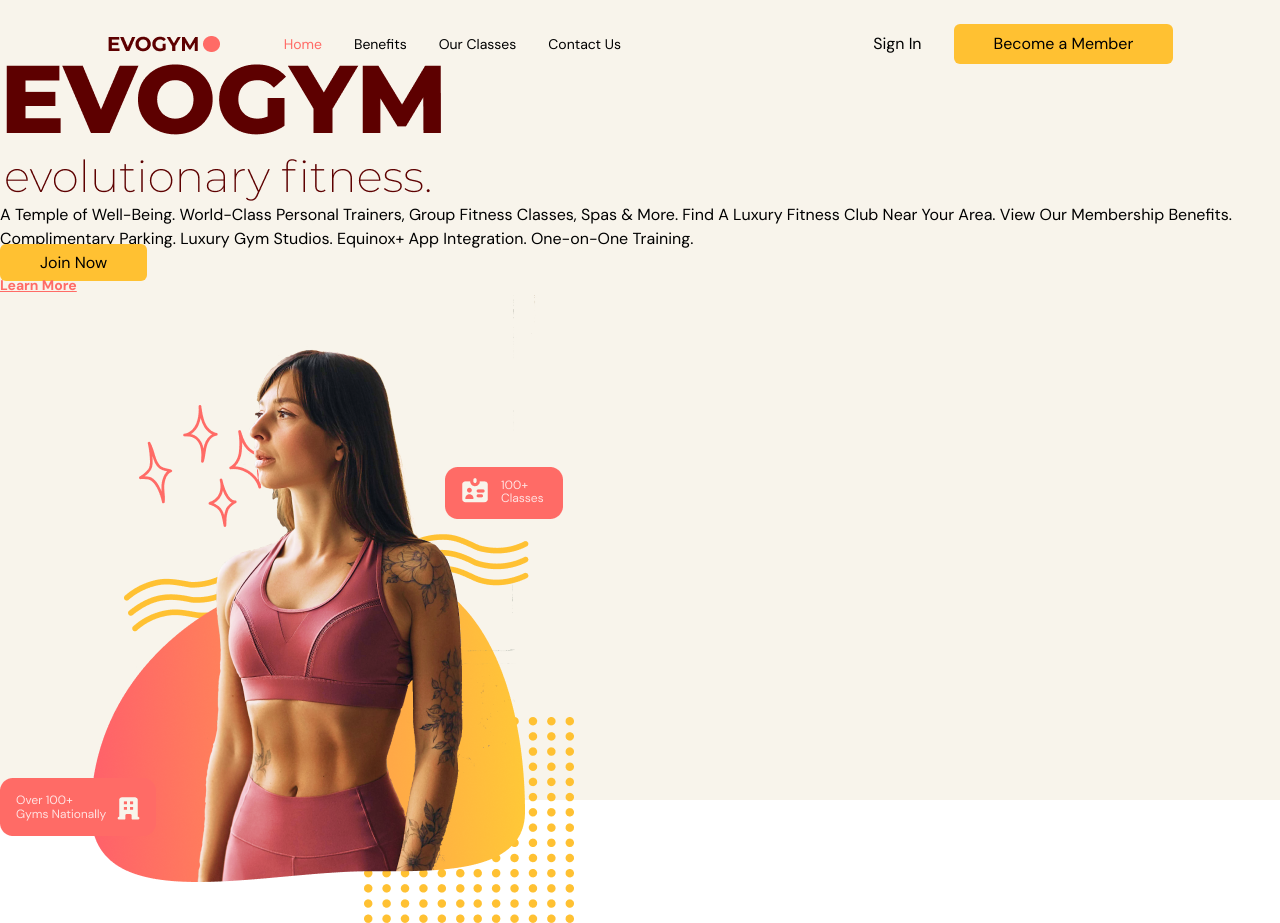
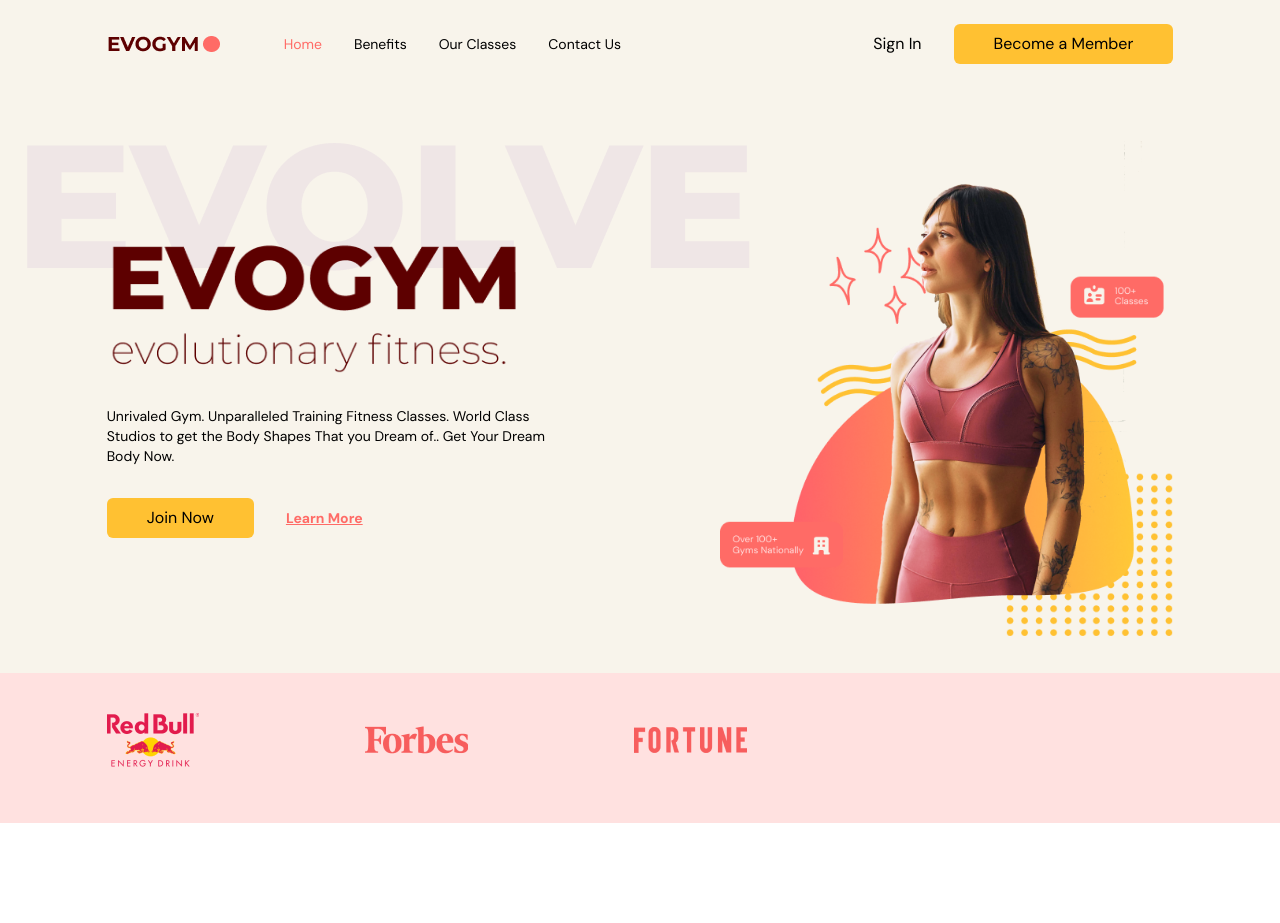
Before and after one commit to kendalenz/fitness-app, a React (Vite) app: page / in a window 1280 px wide. After the commit the page ends 823 px from the top, so only its background shows below. Built offline with nearby package versions, Linux system fonts and the light colour scheme.

Commit message:
completed home page

```diff
--- a/src/scenes/home/index.tsx
+++ b/src/scenes/home/index.tsx
@@ -1,62 +1,103 @@
-import { SelectedPage } from '@/shared/types'
-import React from 'react';
-import useMediaQuery from '@/hooks/useMediaQuery';
-import ActionButton from '@/shared/ActionButton';
+import useMediaQuery from "@/hooks/useMediaQuery";
+import { SelectedPage } from "@/shared/types";
+import ActionButton from "@/shared/ActionButton";
 import HomePageText from "@/assets/HomePageText.png";
 import HomePageGraphic from "@/assets/HomePageGraphic.png";
 import SponsorRedBull from "@/assets/SponsorRedBull.png";
 import SponsorForbes from "@/assets/SponsorForbes.png";
 import SponsorFortune from "@/assets/SponsorFortune.png";
-import AnchorLink from 'react-anchor-link-smooth-scroll';
+import AnchorLink from "react-anchor-link-smooth-scroll";
+import { motion } from "framer-motion";
 
 type Props = {
   setSelectedPage: (value: SelectedPage) => void;
-}
+};
 
-const Home = ({setSelectedPage}: Props) => {
-    const isAboveMediumScreens = useMediaQuery("(min-width: 1060px)");
+const Home = ({ setSelectedPage }: Props) => {
+  const isAboveMediumScreens = useMediaQuery("(min-width:1060px)");
+
   return (
-    <section
-        id="home"
-        className='gap-16 bg-gray-20 py-10 md:h-full md:pb-0'
+    <section id="home" className="gap-16 bg-gray-20 py-10 md:h-full md:pb-0">
+      {/* IMAGE AND MAIN HEADER */}
+      <motion.div
+        className="mx-auto w-5/6 items-center justify-center md:flex md:h-5/6"
+        onViewportEnter={() => setSelectedPage(SelectedPage.Home)}
       >
-        {/* Image and Main Header */}
-        <div>
-            {/* Main Header */}
-            <div>
-                {/* Headings */}
-                <div>
-                    <div>
-                        <div>
-                            <img alt="home-page-text" src={HomePageText}/>
+        {/* MAIN HEADER */}
+        <div className="z-10 mt-32 md:basis-3/5">
+          {/* HEADINGS */}
+          <motion.div
+            className="md:-mt-20"
+            initial="hidden"
+            whileInView="visible"
+            viewport={{ once: true, amount: 0.5 }}
+            transition={{ duration: 0.5 }}
+            variants={{
+              hidden: { opacity: 0, x: -50 },
+              visible: { opacity: 1, x: 0 },
+            }}
+          >
+            <div className="relative">
+              <div className="before:absolute before:-top-20 before:-left-20 before:z-[-1] md:before:content-evolvetext">
+                <img alt="home-page-text" src={HomePageText} />
               </div>
             </div>
-                <p>
-                    A Temple of Well-Being. World-Class Personal Trainers, Group Fitness Classes, Spas & More. Find A Luxury Fitness Club Near Your Area. View Our Membership Benefits. Complimentary Parking. Luxury Gym Studios. Equinox+ App Integration. One-on-One Training.
+
+            <p className="mt-8 text-sm">
+              Unrivaled Gym. Unparalleled Training Fitness Classes. World Class
+              Studios to get the Body Shapes That you Dream of.. Get Your Dream
+              Body Now.
             </p>
-            </div>
-            {/* Actions */}
-            <div>
+          </motion.div>
+
+          {/* ACTIONS */}
+          <motion.div
+            className="mt-8 flex items-center gap-8"
+            initial="hidden"
+            whileInView="visible"
+            viewport={{ once: true, amount: 0.5 }}
+            transition={{ delay: 0.2, duration: 0.5 }}
+            variants={{
+              hidden: { opacity: 0, x: -50 },
+              visible: { opacity: 1, x: 0 },
+            }}
+          >
             <ActionButton setSelectedPage={setSelectedPage}>
               Join Now
             </ActionButton>
             <AnchorLink
-                    className='text-sm font-bold text-primary-500 underline hover:text-secondary-500'
+              className="text-sm font-bold text-primary-500 underline hover:text-secondary-500"
               onClick={() => setSelectedPage(SelectedPage.ContactUs)}
               href={`#${SelectedPage.ContactUs}`}
             >
               <p>Learn More</p>
             </AnchorLink>
+          </motion.div>
+        </div>
+
+        {/* IMAGE */}
+        <div
+          className="flex basis-3/5 justify-center md:z-10
+              md:ml-40 md:mt-16 md:justify-items-end"
+        >
+          <img alt="home-pageGraphic" src={HomePageGraphic} />
+        </div>
+      </motion.div>
+
+      {/* SPONSORS */}
+      {isAboveMediumScreens && (
+        <div className="h-[150px] w-full bg-primary-100 py-10">
+          <div className="mx-auto w-5/6">
+            <div className="flex w-3/5 items-center justify-between gap-8">
+              <img alt="redbull-sponsor" src={SponsorRedBull} />
+              <img alt="forbes-sponsor" src={SponsorForbes} />
+              <img alt="fortune-sponsor" src={SponsorFortune} />
             </div>
           </div>
-        {/* Image */}
-        <div>
-            <img alt='home-pageGraphic' src={HomePageGraphic}></img>
         </div>
-        </div>
-        {/* Sponsors */}
-
+      )}
     </section>
-)}
+  );
+};
 
 export default Home;
```
Lines whose indentation alone changed are shown as unchanged.
